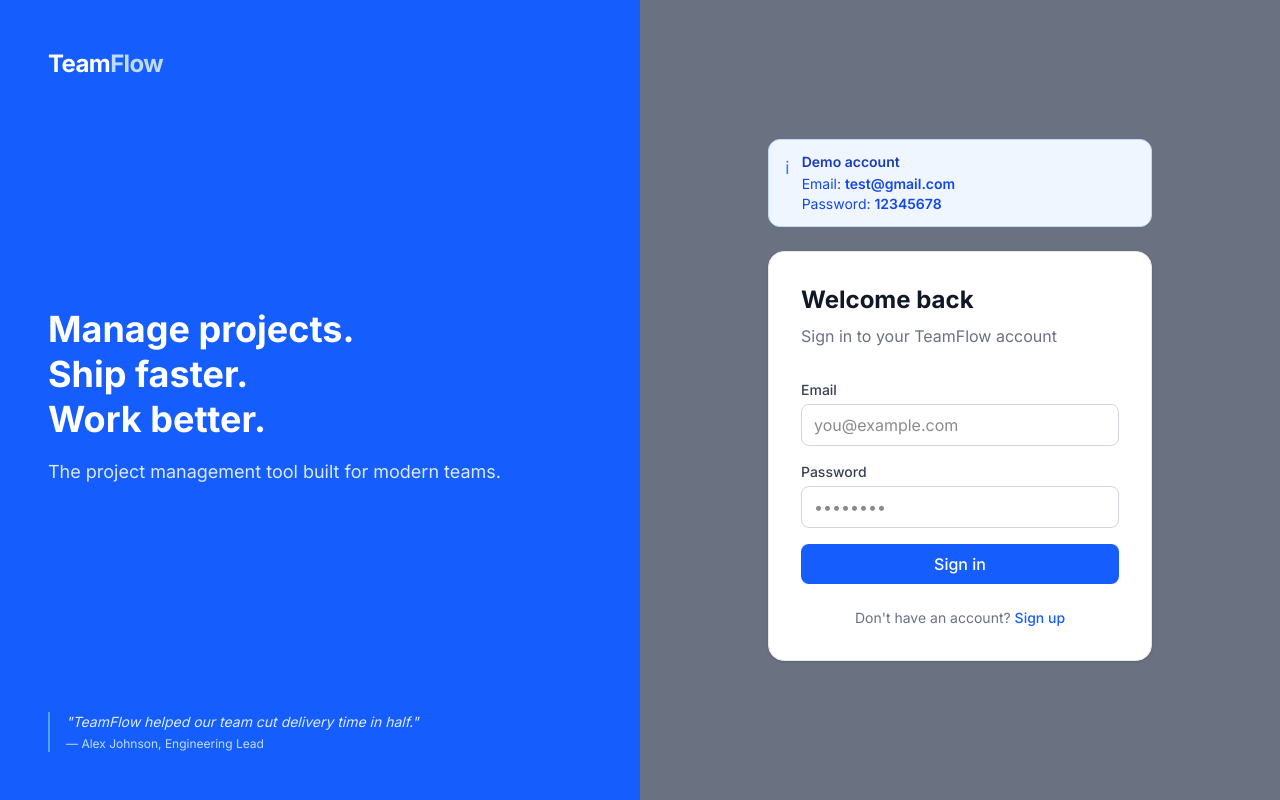
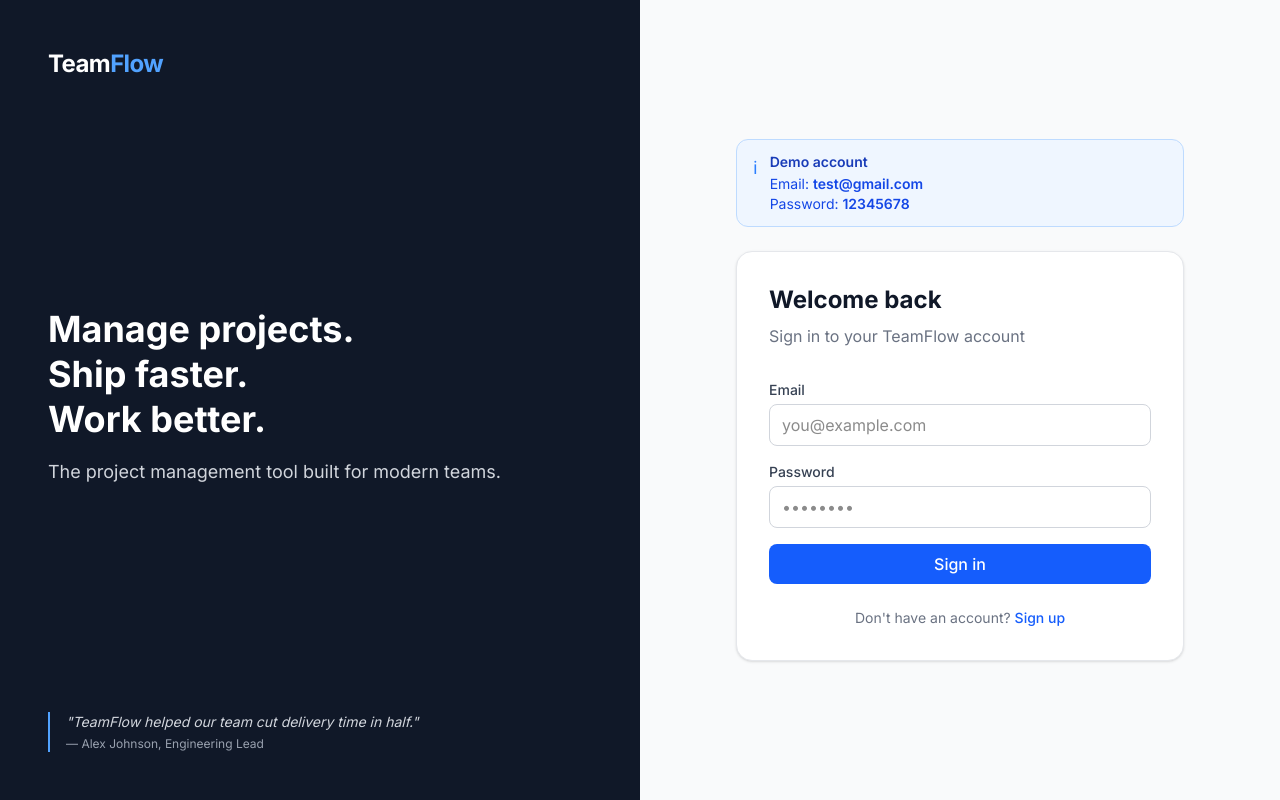
Before and after one commit to Ronak13495/team-flow, a Next.js app: page /login in a window 1280 px wide. Built offline with nearby package versions, Linux system fonts and the light colour scheme.

Commit message:
remove img

```diff
--- a/src/app/(auth)/login/page.tsx
+++ b/src/app/(auth)/login/page.tsx
@@ -11,6 +11,7 @@ import { zodResolver } from "@hookform/resolvers/zod"
 import { z } from "zod"
 import { useRouter } from "next/navigation"
 import Link from "next/link"
+
 
 // Define the form shape with Zod — same pattern as the API
 const loginSchema = z.object({
@@ -63,42 +64,43 @@ export default function LoginPage() {
 return (
     <div className="min-h-screen flex">
 
-     {/* ── Left panel — solid background + branding ── */}
-<div className="hidden lg:flex lg:w-1/2 bg-blue-600 flex-col justify-between p-12">
+      {/* ── Left panel — image + branding ── */}
+      <div className="hidden lg:flex lg:w-1/2 relative bg-gray-900 flex-col justify-between p-12">
 
-  {/* Top — logo */}
-  <div>
+
+        {/* Content sits on top of the image */}
+        <div className="relative z-10">
+          {/* z-10 ensures this sits above the background image */}
           <span className="font-bold text-2xl text-white tracking-tight">
-      Team<span className="text-blue-200">Flow</span>
+            Team<span className="text-blue-400">Flow</span>
           </span>
         </div>
 
-  {/* Middle — main copy */}
-  <div>
+        <div className="relative z-10">
           <h2 className="text-4xl font-bold text-white leading-tight mb-4">
             Manage projects.<br />
             Ship faster.<br />
             Work better.
           </h2>
-    <p className="text-blue-100 text-lg">
+          <p className="text-gray-300 text-lg">
             The project management tool built for modern teams.
           </p>
         </div>
 
-  {/* Bottom — quote */}
-    <div className="border-l-2 border-blue-400 pl-4">
-      <p className="text-blue-100 text-sm italic">
-        &quot;TeamFlow helped our team cut delivery time in half.&quot;
+        {/* Bottom quote */}
+        <div className="relative z-10 border-l-2 border-blue-400 pl-4">
+          <p className="text-gray-300 text-sm italic">
+            "TeamFlow helped our team cut delivery time in half."
           </p>
-      <p className="text-blue-200 text-xs mt-1">
+          <p className="text-gray-400 text-xs mt-1">
             — Alex Johnson, Engineering Lead
           </p>
         </div>
       </div>
 
       {/* ── Right panel — login form ── */}
-      <div className="w-full lg:w-1/2 flex flex-col items-center justify-center px-12 py-12 bg-gray-500">
-        <div className="w-full max-w-sm">
+      <div className="w-full lg:w-1/2 flex flex-col items-center justify-center px-8 py-12 bg-gray-50">
+        <div className="w-full max-w-md">
 
           {/* Mobile logo — only shows on small screens where left panel is hidden */}
           <div className="lg:hidden mb-8">
```
Lines whose indentation alone changed are shown as unchanged.
